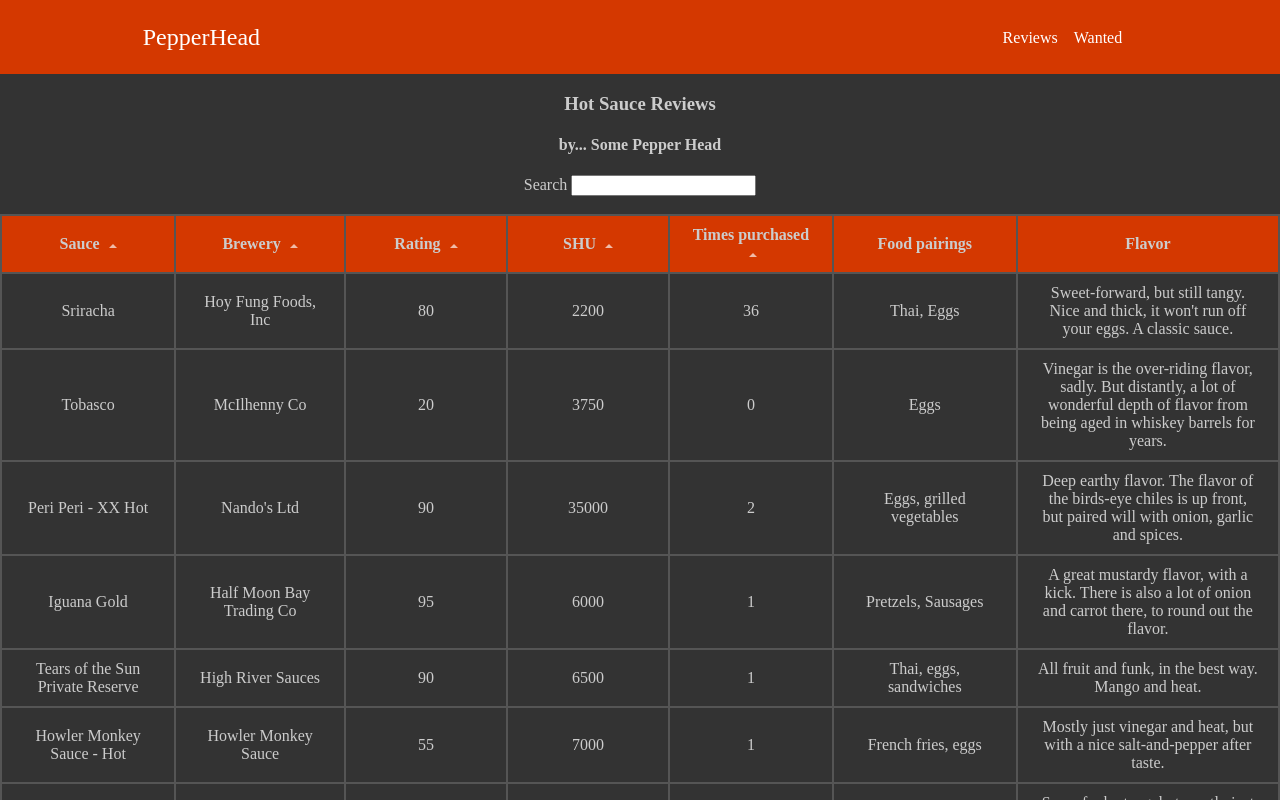
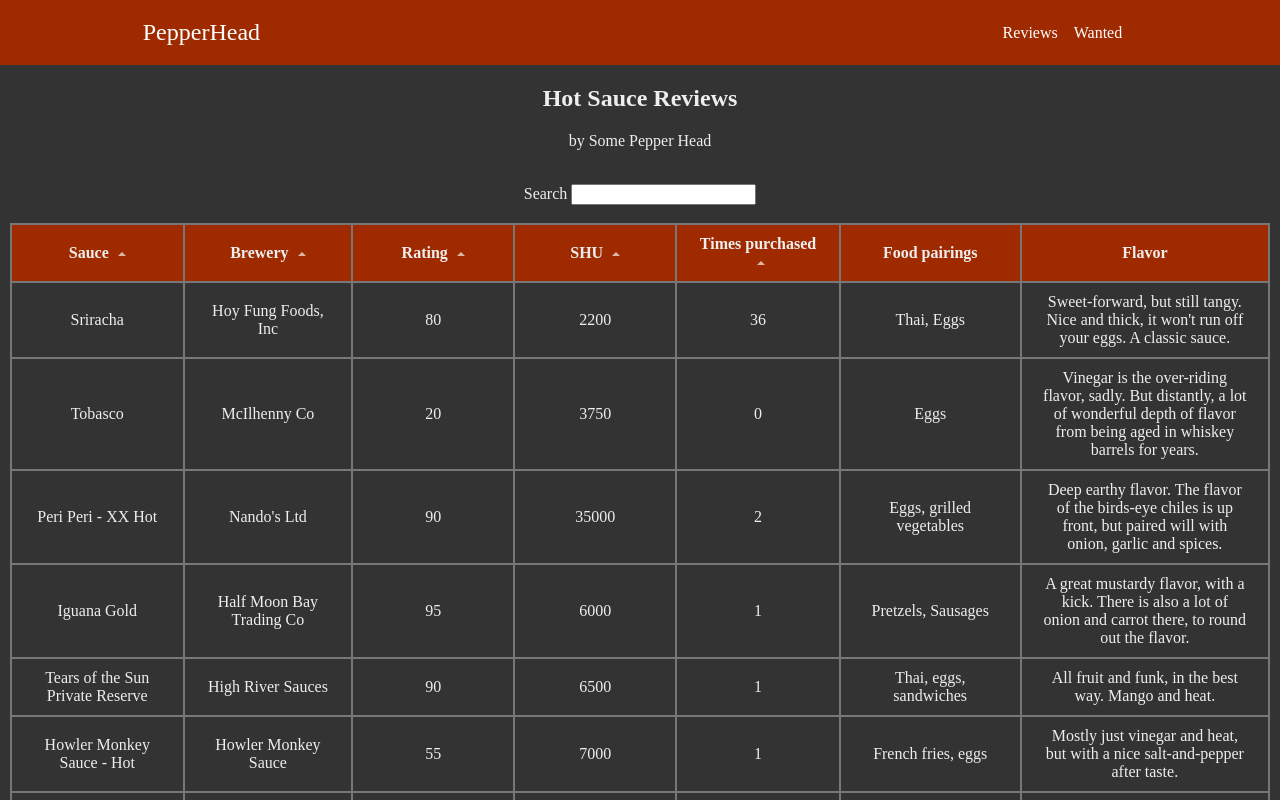
Before and after one commit to john-science/pepperhead, a Vue app: page / in a window 1280 px wide. Shown: the top 800 px of the page. Built offline with nearby package versions, Linux system fonts and the light colour scheme.

Commit message:
Tweaking CSS - legibility

```diff
--- a/src/App.vue
+++ b/src/App.vue
@@ -19,8 +19,9 @@
         </tbody>
       </table>
     </div>
-    <h3>Hot Sauce Reviews</h3>
-    <h4>by... Some Pepper Head</h4>
+    <h2>Hot Sauce Reviews</h2>
+    <p>by Some Pepper Head</p>
+    <br />
 
     <HotSauceTable msg="Hot Sauce Reviews"/>
 
@@ -44,7 +45,7 @@
 <style>
 html {
   background-color:#333333;
-  color:#cccccc;
+  color:#eeeeee;
   overflow-y:scroll;
   text-align:center;
 }
@@ -55,7 +56,7 @@
 
 .header {
   display:block;
-  background-color:#d43800;
+  background-color:#9f2a00;
   color:#ffffff;
   padding-left:1em;
   padding-right:1em;
@@ -68,10 +69,9 @@
 
 .header-logo {
   font-size:24px;
-  line-height:24px;
   margin:0px;
-  padding-top:1em;
-  padding-bottom:1em;
+  padding-top:.75em;
+  padding-bottom:.75em;
 }
 
 .nav-global {
--- a/src/components/HotSauceTable.vue
+++ b/src/components/HotSauceTable.vue
@@ -94,8 +94,8 @@
 
 <style scoped>
 .center {
-  margin-left: auto;
-  margin-right: auto;
+  margin-left: 10px;
+  margin-right: 10px;
 }
 
 body {
@@ -105,17 +105,12 @@
 }
 
 table, th, td {
-  border: 2px solid #555555;
+  border: 2px solid #777777;
   border-collapse: collapse;
 }
 
-table {
-  border: 2px solid #d43800;
-  border-radius: 3px;
-}
-
 th {
-  background-color: #d43800;
+  background-color: #9f2a00;
   cursor: pointer;
   -webkit-user-select: none;
   -moz-user-select: none;
```
